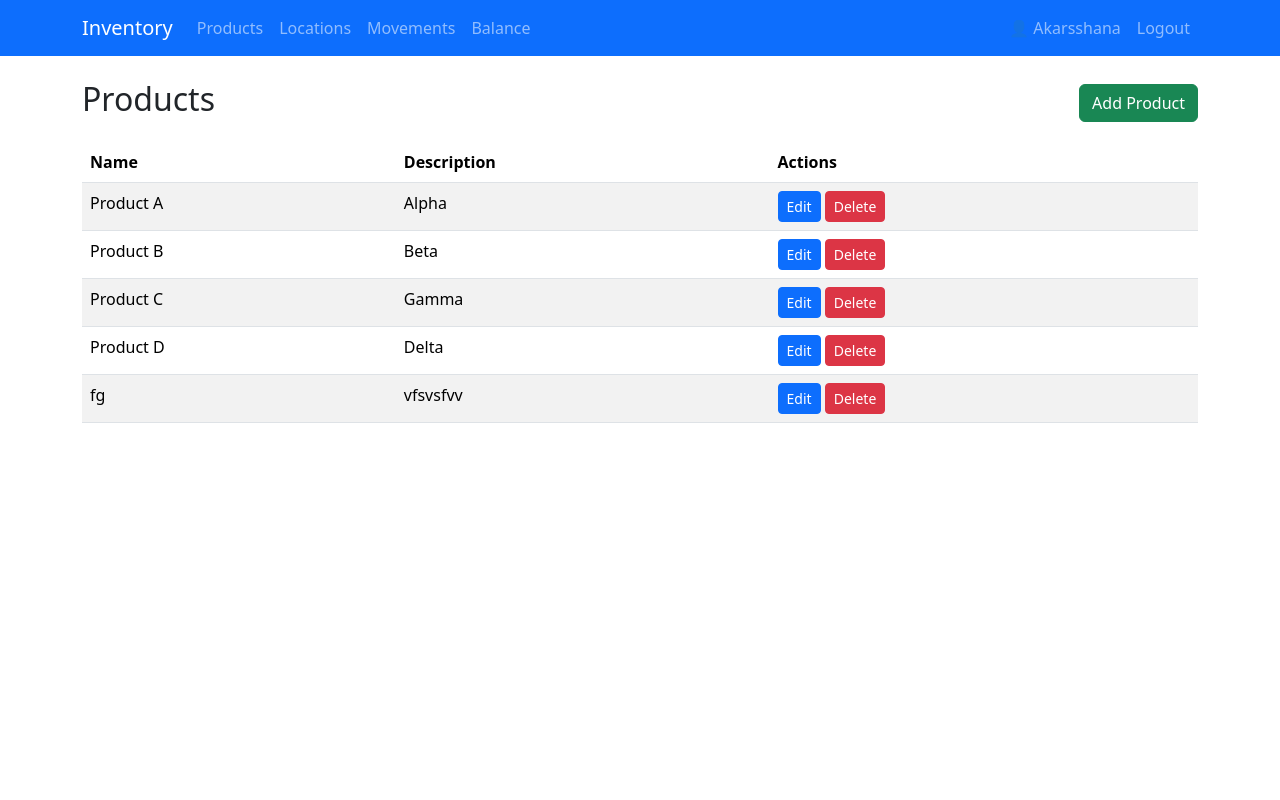
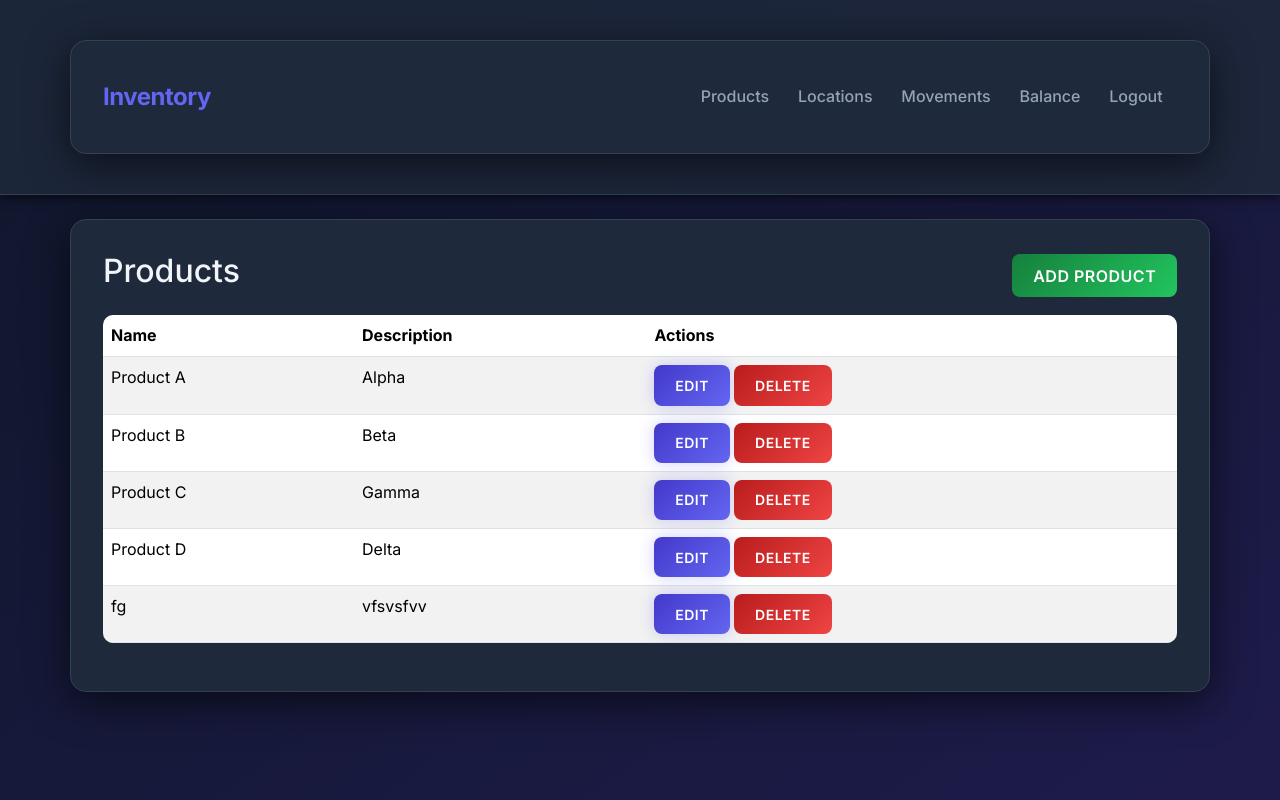
Before and after one commit to Akarsshana/Flask-task, a Flask app: page /products in a window 1280 px wide. Run offline with Flask 3, Linux system fonts and the light colour scheme; a user stored in the database is signed in.

Commit message:
Updated dark theme and animations

```diff
--- a/app/routes.py
+++ b/app/routes.py
@@ -1,4 +1,3 @@
-# app/routes.py
 from flask import Blueprint, render_template, redirect, url_for, request, flash
 from .models import Product, Location, ProductMovement, User
 from .forms import ProductForm, LocationForm, MovementForm, LoginForm, RegisterForm
@@ -7,33 +6,28 @@
 
 main_bp = Blueprint('main', __name__)
 
-# -------------------------------------------
-# Home
-# -------------------------------------------
+# ========== HOME ==========
 @main_bp.route('/')
 def index():
     return render_template('index.html')
 
-# -------------------------------------------
-# Products
-# -------------------------------------------
+# ========== PRODUCTS ==========
 @main_bp.route('/products')
 @login_required
 def product_list():
     products = Product.query.order_by(Product.name).all()
-    return render_template('product_list.html', products=products)
+    return render_template('products/list.html', items=products, type='product')
 
 @main_bp.route('/products/add', methods=['GET', 'POST'])
 @login_required
 def product_add():
     form = ProductForm()
     if form.validate_on_submit():
-        p = Product(name=form.name.data, description=form.description.data)
-        db.session.add(p)
+        db.session.add(Product(name=form.name.data, description=form.description.data))
         db.session.commit()
         flash('Product added', 'success')
         return redirect(url_for('main.product_list'))
-    return render_template('product_form.html', form=form, action='Add')
+    return render_template('products/form.html', form=form, action='Add')
 
 @main_bp.route('/products/edit/<string:product_id>', methods=['GET', 'POST'])
 @login_required
@@ -41,47 +35,41 @@
     p = Product.query.get_or_404(product_id)
     form = ProductForm(obj=p)
     if form.validate_on_submit():
-        p.name = form.name.data
-        p.description = form.description.data
+        p.name, p.description = form.name.data, form.description.data
         db.session.commit()
         flash('Product updated', 'success')
         return redirect(url_for('main.product_list'))
-    return render_template('product_form.html', form=form, action='Edit')
+    return render_template('products/form.html', form=form, action='Edit')
 
 @main_bp.route('/products/delete/<string:product_id>', methods=['POST'])
 @login_required
 def product_delete(product_id):
     p = Product.query.get_or_404(product_id)
-    move_exists = ProductMovement.query.filter_by(product_id=product_id).first()
-    if move_exists:
-        flash('Cannot delete product — it has existing movements.', 'danger')
-        return redirect(url_for('main.product_list'))
-
-    db.session.delete(p)
-    db.session.commit()
-    flash('Product deleted successfully.', 'success')
+    if ProductMovement.query.filter_by(product_id=product_id).first():
+        flash('Cannot delete — product has movements', 'danger')
+    else:
+        db.session.delete(p)
+        db.session.commit()
+        flash('Product deleted', 'success')
     return redirect(url_for('main.product_list'))
 
-# -------------------------------------------
-# Locations
-# -------------------------------------------
+# ========== LOCATIONS ==========
 @main_bp.route('/locations')
 @login_required
 def location_list():
     locations = Location.query.order_by(Location.name).all()
-    return render_template('location_list.html', locations=locations)
+    return render_template('locations/list.html', items=locations, type='location')
 
 @main_bp.route('/locations/add', methods=['GET', 'POST'])
 @login_required
 def location_add():
     form = LocationForm()
     if form.validate_on_submit():
-        l = Location(name=form.name.data, description=form.description.data)
-        db.session.add(l)
+        db.session.add(Location(name=form.name.data, description=form.description.data))
         db.session.commit()
         flash('Location added', 'success')
         return redirect(url_for('main.location_list'))
-    return render_template('location_form.html', form=form, action='Add')
+    return render_template('locations/form.html', form=form, action='Add')
 
 @main_bp.route('/locations/edit/<string:location_id>', methods=['GET', 'POST'])
 @login_required
@@ -89,118 +77,83 @@
     l = Location.query.get_or_404(location_id)
     form = LocationForm(obj=l)
     if form.validate_on_submit():
-        l.name = form.name.data
-        l.description = form.description.data
+        l.name, l.description = form.name.data, form.description.data
         db.session.commit()
         flash('Location updated', 'success')
         return redirect(url_for('main.location_list'))
-    return render_template('location_form.html', form=form, action='Edit')
+    return render_template('locations/form.html', form=form, action='Edit')
 
 @main_bp.route('/locations/delete/<string:location_id>', methods=['POST'])
 @login_required
 def location_delete(location_id):
     loc = Location.query.get_or_404(location_id)
-    move_exists = ProductMovement.query.filter(
-        (ProductMovement.from_location == location_id) |
-        (ProductMovement.to_location == location_id)
-    ).first()
-    if move_exists:
-        flash('Cannot delete location — it has related product movements.', 'danger')
-        return redirect(url_for('main.location_list'))
-
-    db.session.delete(loc)
-    db.session.commit()
-    flash('Location deleted successfully.', 'success')
+    if ProductMovement.query.filter((ProductMovement.from_location == location_id) | (ProductMovement.to_location == location_id)).first():
+        flash('Cannot delete — location has movements', 'danger')
+    else:
+        db.session.delete(loc)
+        db.session.commit()
+        flash('Location deleted', 'success')
     return redirect(url_for('main.location_list'))
 
-# -------------------------------------------
-# Movements
-# -------------------------------------------
+# ========== MOVEMENTS ==========
 @main_bp.route('/movements')
 @login_required
 def movement_list():
     moves = ProductMovement.query.order_by(ProductMovement.timestamp.desc()).all()
-    return render_template('movement_list.html', moves=moves)
+    return render_template('movements/list.html', moves=moves)
 
 @main_bp.route('/movements/add', methods=['GET', 'POST'])
 @login_required
 def movement_add():
     form = MovementForm()
     products = Product.query.order_by(Product.name).all()
-    locations = Location.query.order_by(Location.name).all()
-
     if not products:
-        flash('Please add at least one product before recording movements.', 'warning')
+        flash('Add a product first', 'warning')
         return redirect(url_for('main.product_add'))
 
+    locations = Location.query.order_by(Location.name).all()
     form.product_id.choices = [(p.product_id, p.name) for p in products]
-    loc_choices = [('', '--- None ---')] + [(l.location_id, l.name) for l in locations]
-    form.from_location.choices = loc_choices
-    form.to_location.choices = loc_choices
+    form.from_location.choices = form.to_location.choices = [('', '---')] + [(l.location_id, l.name) for l in locations]
 
     if form.validate_on_submit():
         from_loc = form.from_location.data or None
         to_loc = form.to_location.data or None
-        if from_loc is None and to_loc is None:
-            flash('Either from or to location must be provided', 'danger')
-            return render_template('movement_form.html', form=form, action='Add')
-
-        move = ProductMovement(
-            from_location=from_loc,
-            to_location=to_loc,
-            product_id=form.product_id.data,
-            qty=form.qty.data
-        )
-        db.session.add(move)
-        db.session.commit()
-        flash('Movement recorded', 'success')
-        return redirect(url_for('main.movement_list'))
-
-    return render_template('movement_form.html', form=form, action='Add')
+        if not from_loc and not to_loc:
+            flash('Provide from or to location', 'danger')
+        else:
+            db.session.add(ProductMovement(from_location=from_loc, to_location=to_loc, product_id=form.product_id.data, qty=form.qty.data))
+            db.session.commit()
+            flash('Movement recorded', 'success')
+            return redirect(url_for('main.movement_list'))
+    return render_template('movements/form.html', form=form, action='Add')
 
 @main_bp.route('/movements/delete/<string:movement_id>', methods=['POST'])
 @login_required
 def movement_delete(movement_id):
-    m = ProductMovement.query.get_or_404(movement_id)
-    db.session.delete(m)
+    db.session.delete(ProductMovement.query.get_or_404(movement_id))
     db.session.commit()
-    flash('Movement deleted successfully.', 'success')
+    flash('Movement deleted', 'success')
     return redirect(url_for('main.movement_list'))
 
-# -------------------------------------------
-# Balance
-# -------------------------------------------
+# ========== BALANCE ==========
 @main_bp.route('/balance')
 @login_required
 def balance():
     balances = {}
-    moves = ProductMovement.query.all()
-    for m in moves:
+    for m in ProductMovement.query.all():
         if m.to_location:
-            key = (m.product_id, m.to_location)
-            balances[key] = balances.get(key, 0) + (m.qty or 0)
+            balances[(m.product_id, m.to_location)] = balances.get((m.product_id, m.to_location), 0) + m.qty
         if m.from_location:
-            key = (m.product_id, m.from_location)
-            balances[key] = balances.get(key, 0) - (m.qty or 0)
+            balances[(m.product_id, m.from_location)] = balances.get((m.product_id, m.from_location), 0) - m.qty
 
     products = {p.product_id: p.name for p in Product.query.all()}
     locations = {l.location_id: l.name for l in Location.query.all()}
+    rows = [{'product': products.get(pid), 'location': locations.get(lid), 'qty': int(qty)}
+            for (pid, lid), qty in balances.items() if qty != 0]
+    rows.sort(key=lambda r: (r['product'], r['location']))
+    return render_template('movements/balance.html', rows=rows)
 
-    rows = []
-    for (prod_id, loc_id), qty in balances.items():
-        if qty != 0:
-            rows.append({
-                'product': products.get(prod_id, prod_id),
-                'location': locations.get(loc_id, loc_id),
-                'qty': int(qty)
-            })
-
-    rows.sort(key=lambda r: (r['product'], r['location']))
-    return render_template('balance.html', rows=rows)
-
-# -------------------------------------------
-# Authentication (Login / Register / Logout)
-# -------------------------------------------
+# ========== AUTH ==========
 @main_bp.route('/login', methods=['GET', 'POST'])
 def login():
     form = LoginForm()
@@ -208,30 +161,29 @@
         user = User.query.filter_by(username=form.username.data).first()
         if user and user.check_password(form.password.data):
             login_user(user)
-            flash('Logged in successfully!', 'success')
+            flash('Logged in!', 'success')
             return redirect(url_for('main.index'))
-        flash('Invalid username or password', 'danger')
-    return render_template('login.html', form=form)
+        flash('Invalid credentials', 'danger')
+    return render_template('auth/login.html', form=form)
 
 @main_bp.route('/logout')
 @login_required
 def logout():
     logout_user()
-    flash('You have been logged out.', 'info')
+    flash('Logged out', 'info')
     return redirect(url_for('main.login'))
 
 @main_bp.route('/register', methods=['GET', 'POST'])
 def register():
     form = RegisterForm()
     if form.validate_on_submit():
-        existing = User.query.filter_by(username=form.username.data).first()
-        if existing:
-            flash('Username already taken', 'warning')
+        if User.query.filter_by(username=form.username.data).first():
+            flash('Username taken', 'warning')
         else:
             user = User(username=form.username.data)
             user.set_password(form.password.data)
             db.session.add(user)
             db.session.commit()
-            flash('User registered! Please log in.', 'success')
+            flash('Registered! Please log in', 'success')
             return redirect(url_for('main.login'))
-    return render_template('register.html', form=form)
+    return render_template('auth/register.html', form=form)
--- /dev/null
+++ b/app/static/css/style.css
@@ -0,0 +1,267 @@
+/* ============================================
+   DARK MODE INVENTORY APP STYLES
+   ============================================ */
+
+:root {
+  --primary: #6366f1;
+  --primary-light: #818cf8;
+  --primary-dark: #4338ca;
+  --success: #22c55e;
+  --danger: #ef4444;
+  --warning: #eab308;
+  --info: #3b82f6;
+  --dark-bg: #0f172a;
+  --dark-surface: #1e293b;
+  --dark-lighter: #334155;
+  --text: #f1f5f9;
+  --text-muted: #94a3b8;
+  --border: #334155;
+  --shadow: rgba(0, 0, 0, 0.6);
+  --glow: rgba(99, 102, 241, 0.3);
+}
+
+* {
+  margin: 0;
+  padding: 0;
+  box-sizing: border-box;
+}
+
+body {
+  font-family: 'Inter', system-ui, -apple-system, BlinkMacSystemFont, 'Segoe UI', Roboto, sans-serif;
+  background: linear-gradient(145deg, #0f172a 0%, #1e1b4b 100%);
+  color: var(--text);
+  min-height: 100vh;
+  line-height: 1.6;
+  transition: background 0.3s ease, color 0.3s ease;
+}
+
+/* ============================================
+   NAVBAR
+   ============================================ */
+
+.navbar {
+  background: rgba(30, 41, 59, 0.9) !important;
+  backdrop-filter: blur(10px);
+  border-bottom: 1px solid var(--border);
+  box-shadow: 0 3px 10px var(--shadow);
+  transition: background 0.4s ease;
+}
+
+.navbar-brand {
+  font-weight: 700;
+  color: var(--primary) !important;
+  letter-spacing: -0.5px;
+  font-size: 1.5rem;
+  transition: color 0.3s ease;
+}
+
+.navbar-brand:hover {
+  color: var(--primary-light) !important;
+  text-shadow: 0 0 10px var(--glow);
+}
+
+.nav-link {
+  color: var(--text-muted) !important;
+  font-weight: 500;
+  margin: 0 0.4rem;
+  border-radius: 8px;
+  transition: color 0.3s, background 0.3s;
+}
+
+.nav-link:hover {
+  color: var(--primary-light) !important;
+  background: rgba(99, 102, 241, 0.1);
+}
+
+.navbar-nav .nav-link.active {
+  color: var(--primary-light) !important;
+  background: rgba(99, 102, 241, 0.15);
+}
+
+/* ============================================
+   CONTAINER
+   ============================================ */
+
+.container {
+  background: var(--dark-surface);
+  border-radius: 16px;
+  box-shadow: 0 10px 40px var(--shadow);
+  padding: 2rem;
+  margin-top: 2rem;
+  margin-bottom: 2rem;
+  animation: fadeInUp 0.5s ease;
+  border: 1px solid var(--border);
+}
+
+/* ============================================
+   CARDS
+   ============================================ */
+
+.card {
+  background: var(--dark-lighter);
+  border-radius: 12px;
+  box-shadow: 0 4px 15px rgba(0, 0, 0, 0.4);
+  transition: transform 0.3s ease, box-shadow 0.3s ease;
+}
+
+.card:hover {
+  transform: translateY(-4px);
+  box-shadow: 0 8px 24px rgba(99, 102, 241, 0.2);
+}
+
+/* ============================================
+   BUTTONS
+   ============================================ */
+
+.btn {
+  border-radius: 8px;
+  padding: 0.6rem 1.3rem;
+  font-weight: 600;
+  text-transform: uppercase;
+  border: none;
+  letter-spacing: 0.5px;
+  transition: all 0.3s ease;
+  position: relative;
+  overflow: hidden;
+}
+
+.btn::before {
+  content: '';
+  position: absolute;
+  top: 50%;
+  left: 50%;
+  width: 0;
+  height: 0;
+  background: rgba(255, 255, 255, 0.15);
+  border-radius: 50%;
+  transform: translate(-50%, -50%);
+  transition: width 0.6s, height 0.6s;
+}
+
+.btn:hover::before {
+  width: 280px;
+  height: 280px;
+}
+
+.btn-primary {
+  background: linear-gradient(135deg, var(--primary-dark), var(--primary));
+  color: #fff;
+  box-shadow: 0 0 15px rgba(99, 102, 241, 0.3);
+}
+
+.btn-primary:hover {
+  background: var(--primary-light);
+  box-shadow: 0 0 20px rgba(99, 102, 241, 0.5);
+  transform: translateY(-2px);
+}
+
+.btn-danger {
+  background: linear-gradient(135deg, #b91c1c, var(--danger));
+  color: white;
+}
+
+.btn-success {
+  background: linear-gradient(135deg, #15803d, var(--success));
+  color: white;
+}
+
+/* ============================================
+   TABLES
+   ============================================ */
+
+.table {
+  border-radius: 10px;
+  overflow: hidden;
+  background: var(--dark-lighter);
+  color: var(--text);
+}
+
+.table thead {
+  background: linear-gradient(90deg, var(--primary-dark), var(--primary));
+  color: white;
+}
+
+.table tbody tr:hover {
+  background: rgba(99, 102, 241, 0.1);
+  transition: background 0.3s ease;
+}
+
+/* ============================================
+   FORMS
+   ============================================ */
+
+.form-label {
+  color: var(--text-muted);
+  font-weight: 500;
+}
+
+.form-control,
+.form-select {
+  background: var(--dark-bg);
+  border: 1px solid var(--border);
+  color: var(--text);
+  border-radius: 8px;
+  padding: 0.7rem 1rem;
+  transition: border-color 0.3s ease, box-shadow 0.3s ease;
+}
+
+.form-control:focus,
+.form-select:focus {
+  border-color: var(--primary);
+  box-shadow: 0 0 0 3px rgba(99, 102, 241, 0.3);
+  outline: none;
+}
+
+/* ============================================
+   AUTH CARDS
+   ============================================ */
+
+.auth-container {
+  display: flex;
+  justify-content: center;
+  align-items: center;
+  min-height: 80vh;
+}
+
+.auth-card {
+  background: var(--dark-surface);
+  border-radius: 14px;
+  padding: 2.5rem;
+  box-shadow: 0 10px 40px var(--shadow);
+  min-width: 400px;
+  border: 1px solid var(--border);
+  animation: fadeInUp 0.6s ease;
+}
+
+.auth-card h3 {
+  color: var(--primary-light);
+  text-align: center;
+  font-weight: 700;
+  margin-bottom: 1.5rem;
+}
+
+/* ============================================
+   ANIMATIONS
+   ============================================ */
+
+@keyframes fadeInUp {
+  from { opacity: 0; transform: translateY(25px); }
+  to { opacity: 1; transform: translateY(0); }
+}
+
+/* ============================================
+   SCROLLBAR
+   ============================================ */
+
+::-webkit-scrollbar {
+  width: 10px;
+}
+
+::-webkit-scrollbar-thumb {
+  background: var(--primary);
+  border-radius: 6px;
+}
+
+::-webkit-scrollbar-thumb:hover {
+  background: var(--primary-light);
+}
--- a/app/templates/base.html
+++ b/app/templates/base.html
@@ -4,40 +4,35 @@
   <meta charset="utf-8">
   <title>Inventory App</title>
   <meta name="viewport" content="width=device-width, initial-scale=1">
-    <!-- Bootstrap (CDN) -->
+
+  <!-- Google Fonts -->
+  <link rel="preconnect" href="https://fonts.googleapis.com">
+  <link rel="preconnect" href="https://fonts.gstatic.com" crossorigin>
+  <link href="https://fonts.googleapis.com/css2?family=Inter:wght@400;500;600;700;800&display=swap" rel="stylesheet">
+
+  <!-- Bootstrap -->
   <link href="https://cdn.jsdelivr.net/npm/bootstrap@5.3.2/dist/css/bootstrap.min.css" rel="stylesheet">
+
+  <!-- Custom CSS -->
+  <link rel="stylesheet" href="{{ url_for('static', filename='css/style.css') }}">
 </head>
+
 <body>
-    <nav class="navbar navbar-expand-lg navbar-dark bg-primary">
+  <nav class="navbar navbar-expand-lg navbar-dark bg-dark">
     <div class="container">
       <a class="navbar-brand" href="{{ url_for('main.index') }}">Inventory</a>
-        <button class="navbar-toggler" type="button" data-bs-toggle="collapse" data-bs-target="#navbarNav">
-          <span class="navbar-toggler-icon"></span>
-        </button>
-        <div class="collapse navbar-collapse" id="navbarNav">
-          <ul class="navbar-nav me-auto">
+      <ul class="navbar-nav ms-auto">
+        {% if current_user.is_authenticated %}
           <li class="nav-item"><a class="nav-link" href="{{ url_for('main.product_list') }}">Products</a></li>
           <li class="nav-item"><a class="nav-link" href="{{ url_for('main.location_list') }}">Locations</a></li>
           <li class="nav-item"><a class="nav-link" href="{{ url_for('main.movement_list') }}">Movements</a></li>
           <li class="nav-item"><a class="nav-link" href="{{ url_for('main.balance') }}">Balance</a></li>
-          </ul>
-
-          <!-- 🔒 Login/Logout Section -->
-          <ul class="navbar-nav ms-auto">
-            {% if current_user.is_authenticated %}
-              <li class="nav-item">
-                <span class="nav-link">👤 {{ current_user.username }}</span>
-              </li>
-              <li class="nav-item">
-                <a class="nav-link" href="{{ url_for('main.logout') }}">Logout</a>
-              </li>
+          <li class="nav-item"><a class="nav-link" href="{{ url_for('main.logout') }}">Logout</a></li>
         {% else %}
-              <li class="nav-item">
-                <a class="nav-link" href="{{ url_for('main.login') }}">Login</a>
-              </li>
+          <li class="nav-item"><a class="nav-link" href="{{ url_for('main.login') }}">Login</a></li>
+          <li class="nav-item"><a class="nav-link" href="{{ url_for('main.register') }}">Register</a></li>
         {% endif %}
       </ul>
-        </div>
     </div>
   </nav>
 
@@ -52,6 +47,7 @@
         {% endfor %}
       {% endif %}
     {% endwith %}
+
     {% block content %}{% endblock %}
   </div>
 
```
Also changed, not shown: app/templates/balance.html (deleted, +0 -18 lines), app/templates/location_list.html (deleted, +0 -33 lines), app/templates/locations/form.html (renamed from app/templates/location_form.html, +2 -6 lines), app/templates/locations/list.html (added, +23 -0 lines), app/templates/movements/balance.html (added, +31 -0 lines), app/templates/product_form.html (deleted, +0 -15 lines), app/templates/product_list.html (deleted, +0 -36 lines), app/templates/products/form.html (added, +11 -0 lines), app/templates/products/list.html (added, +31 -0 lines), app/static/styles.css (deleted), app/templates/auth/login.html (renamed from app/templates/login.html), app/templates/auth/register.html (renamed from app/templates/register.html), app/templates/movements/form.html (renamed from app/templates/movement_form.html), app/templates/movements/list.html (renamed from app/templates/movement_list.html), 1 more files. Lines whose indentation alone changed are shown as unchanged.
